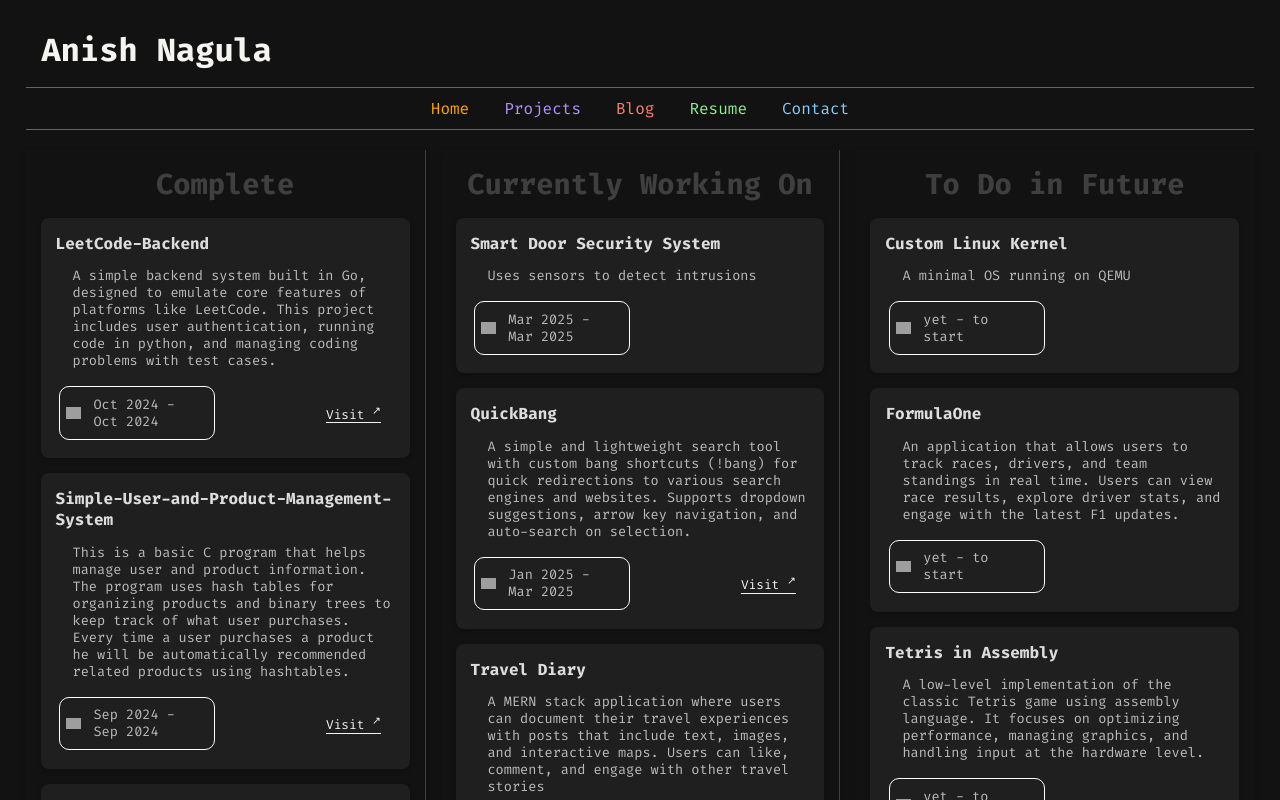
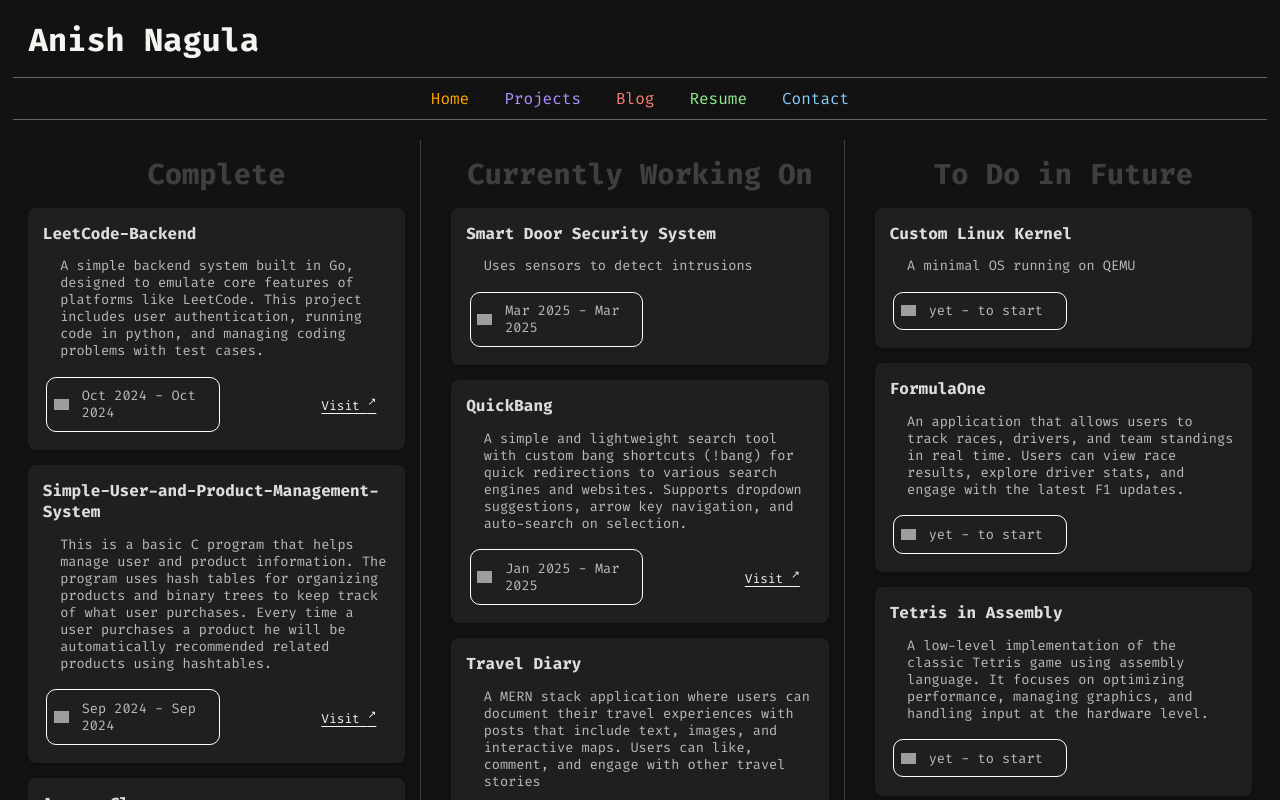
Before and after one commit to anishNagula/portfolio, a React (Vite) app: page /projects in a window 1280 px wide. Built offline with nearby package versions, Linux system fonts and the light colour scheme; grey boxes are pictures that could not be loaded.

Commit message:
fixed projects sizing issue

```diff
--- a/src/components/Projects/projects.module.css
+++ b/src/components/Projects/projects.module.css
@@ -10,7 +10,7 @@
     flex-direction: column;
     margin: 0 auto;
     max-width: 1200px;
-    padding: 1% 2%;
+    padding: 0.2% 1%;
     min-width: 100%;
     max-height: 100vh;
     overflow-y: auto;
@@ -94,7 +94,7 @@
     display: flex;
     align-items: center;
     margin: 1%;
-    width: 48%;
+    width: 52%;
     padding: 1% 2%;
     border-radius: 10px;
     gap: 5px;
```
